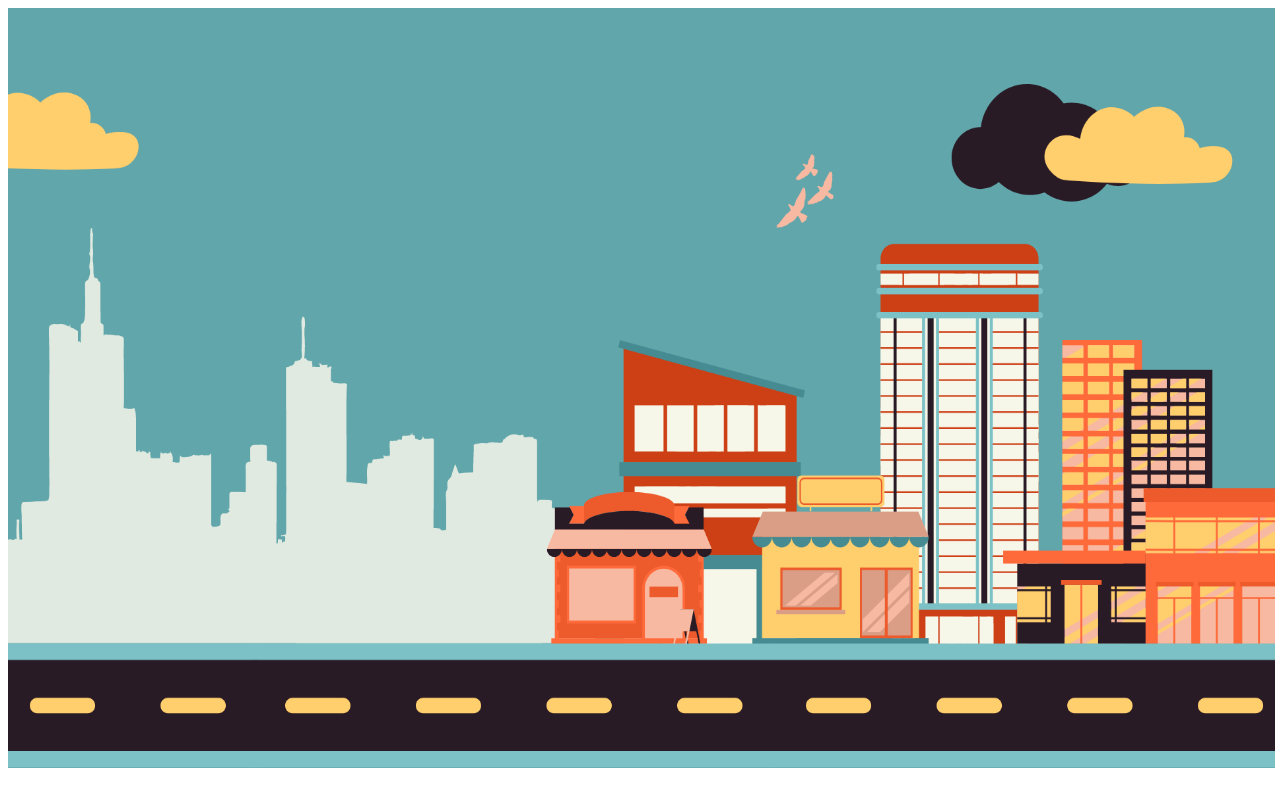
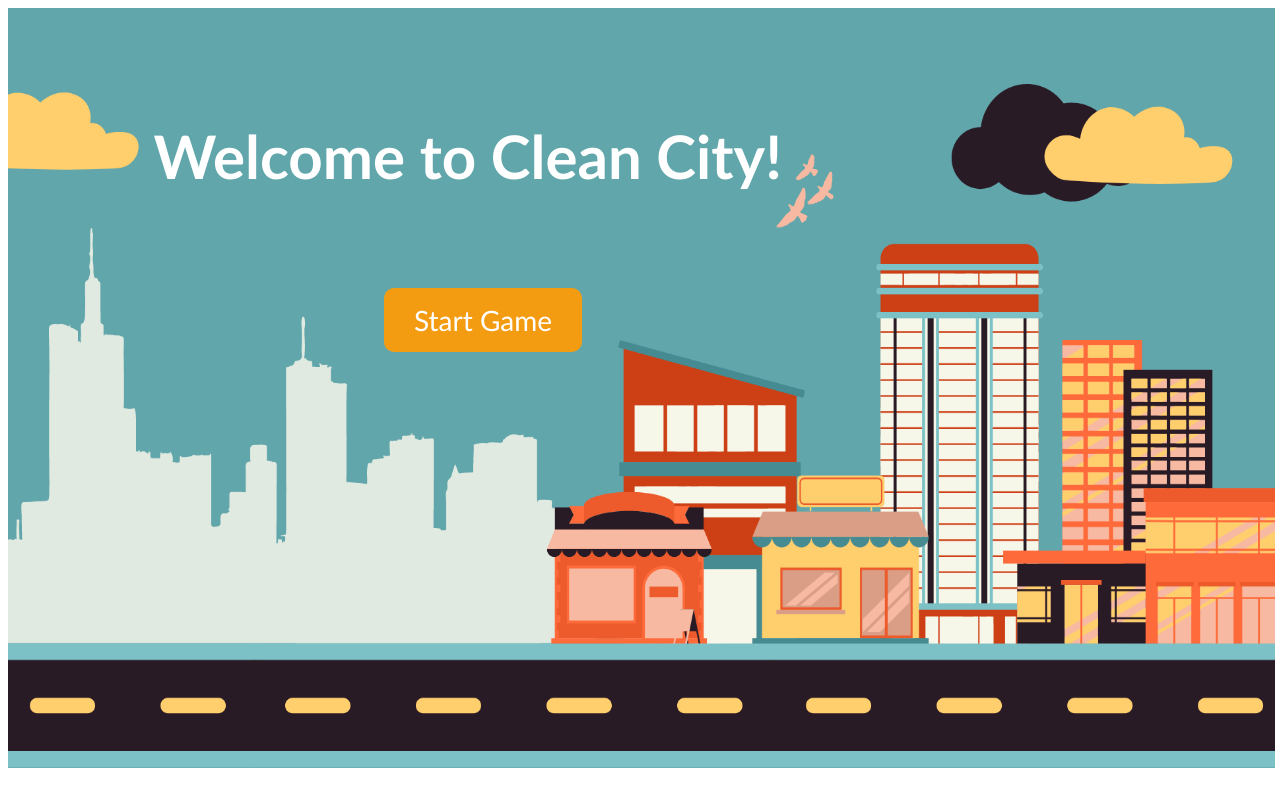
Before and after one commit to danadi87/budget-city-game, a plain HTML site: page index.html in a window 1280 px wide. Drawn offline with Linux system fonts and the light colour scheme; files whose address does not match are found by name.

Commit message:
Add the h1 & the start button

```diff
--- a/index.html
+++ b/index.html
@@ -13,6 +13,8 @@
   <main>
     <div id="game-intro">
       <img src="./images/background start game.png" alt="" class="background-start-game" />
+      <h1 class="welcome-message">Welcome to Clean City!</h1>
+      <button id="start-button">Start Game</button>
     </div>
     <div id="game-container"></div>
     <div id="game-end"></div>
--- a/src/styles.css
+++ b/src/styles.css
@@ -7,3 +7,31 @@ body .background-start-game {
   height: 95vh;
   width: 99vw;
 }
+.game-intro {
+  position: relative;
+}
+#start-button {
+  position: absolute;
+  top: 36%;
+  left: 30%;
+  padding: 15px 30px;
+  background-color: #f39c12;
+  color: white;
+  border: none;
+  border-radius: 10px;
+  font-family: "Gill Sans", "Gill Sans MT", Calibri, "Trebuchet MS", sans-serif;
+  font-size: 28px;
+  cursor: pointer;
+}
+
+#start-button:hover {
+  background-color: #e67e22;
+}
+.welcome-message {
+  position: absolute;
+  top: 10%;
+  left: 12%;
+  color: white;
+  font-family: "Gill Sans", "Gill Sans MT", Calibri, "Trebuchet MS", sans-serif;
+  font-size: 60px;
+}
```
